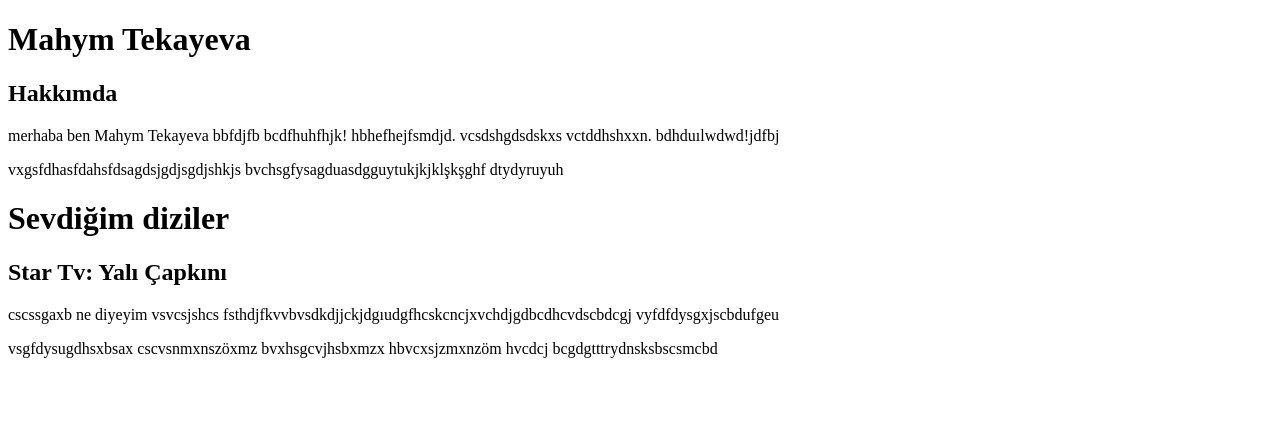
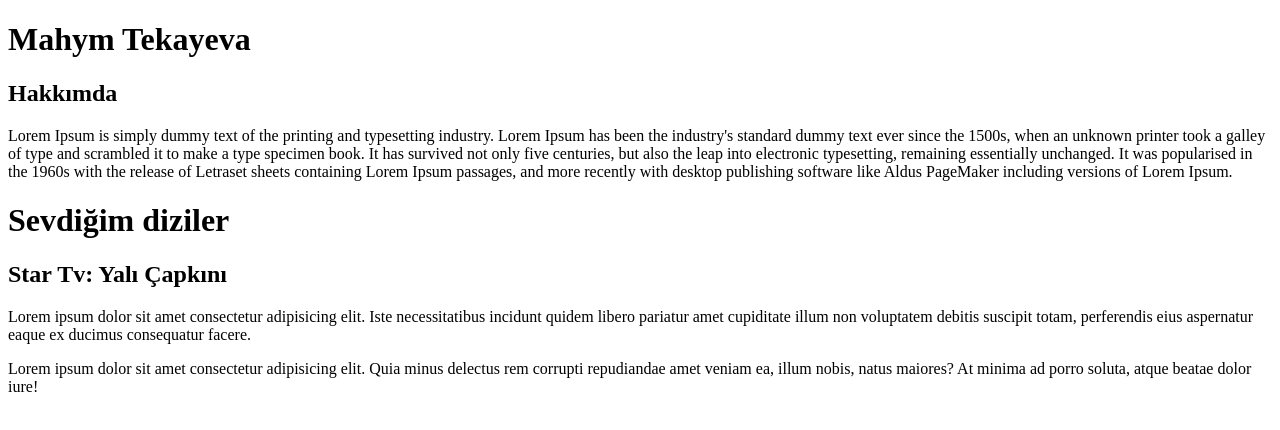
Before and after one commit to Mahtek/Kodluyoruz, a plain HTML site: page Html/Odev_1/index.htm in a window 1280 px wide. Drawn offline with Linux system fonts and the light colour scheme.

Commit message:
Update odev-1

```diff
--- a/Html/Odev_1/index.htm
+++ b/Html/Odev_1/index.htm
@@ -10,12 +10,11 @@
   <!--   H1 ETİKETİ KULLANDIM  -->
     <h1>Mahym Tekayeva</h1>
     <h2>Hakkımda</h2>
-    <p>merhaba ben Mahym Tekayeva bbfdjfb bcdfhuhfhjk! hbhefhejfsmdjd. vcsdshgdsdskxs vctddhshxxn. bdhduılwdwd!jdfbj</p>
-    <p>vxgsfdhasfdahsfdsagdsjgdjsgdjshkjs bvchsgfysagduasdgguytukjkjklşkşghf dtydyruyuh</p>
+    <p>Lorem Ipsum is simply dummy text of the printing and typesetting industry. Lorem Ipsum has been the industry's standard dummy text ever since the 1500s, when an unknown printer took a galley of type and scrambled it to make a type specimen book. It has survived not only five centuries, but also the leap into electronic typesetting, remaining essentially unchanged. It was popularised in the 1960s with the release of Letraset sheets containing Lorem Ipsum passages, and more recently with desktop publishing software like Aldus PageMaker including versions of Lorem Ipsum.</p>
     <h1>Sevdiğim diziler</h1>
     <h2>Star Tv: Yalı Çapkını</h2>
-    <p>cscssgaxb ne diyeyim vsvcsjshcs fsthdjfkvvbvsdkdjjckjdgıudgfhcskcncjxvchdjgdbcdhcvdscbdcgj vyfdfdysgxjscbdufgeu</p>
-    <p>vsgfdysugdhsxbsax cscvsnmxnszöxmz bvxhsgcvjhsbxmzx hbvcxsjzmxnzöm hvcdcj bcgdgtttrydnsksbscsmcbd</p>
+    <p>Lorem ipsum dolor sit amet consectetur adipisicing elit. Iste necessitatibus incidunt quidem libero pariatur amet cupiditate illum non voluptatem debitis suscipit totam, perferendis eius aspernatur eaque ex ducimus consequatur facere.</p>
+    <p>Lorem ipsum dolor sit amet consectetur adipisicing elit. Quia minus delectus rem corrupti repudiandae amet veniam ea, illum nobis, natus maiores? At minima ad porro soluta, atque beatae dolor iure!</p>
 
 </body>
 </html>
```
